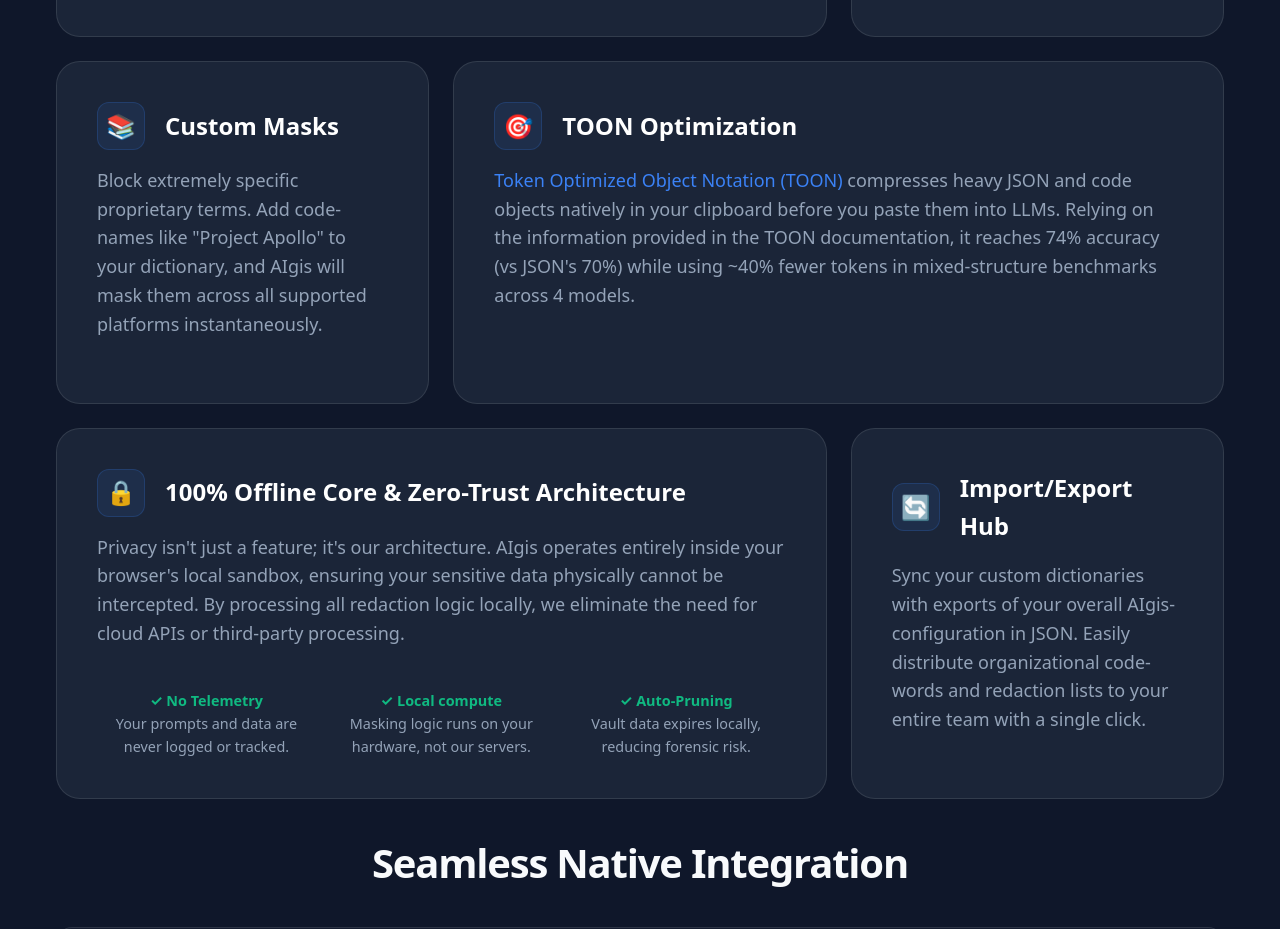
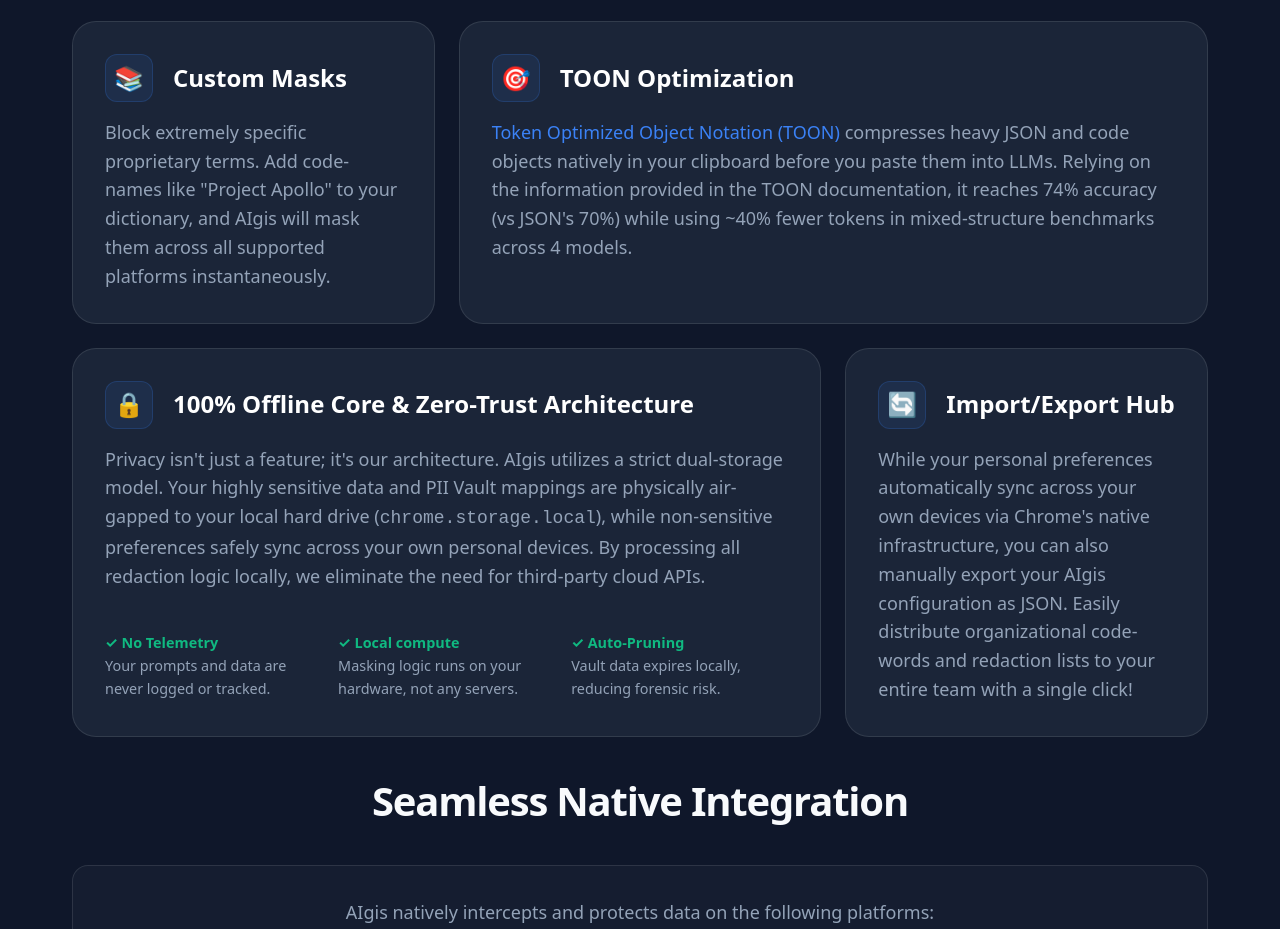
Before and after one commit to Karaatin/AIgis, a website built with Vite: page docs/index.html in a window 1280 px wide. Shown: the part 1096-2025 px from the top of the page. Built offline with nearby package versions, Linux system fonts and the light colour scheme.

Commit message:
docs: update README/PRIVACY with storage architecture and enhanced sequence diagrams; improved paddings in github-pages

```diff
--- a/docs/index.html
+++ b/docs/index.html
@@ -109,9 +109,7 @@
                     <h3>100% Offline Core & Zero-Trust Architecture</h3>
                 </div>
                 <p>
-                    Privacy isn't just a feature; it's our architecture. AIgis operates entirely inside your browser's
-                    local sandbox, ensuring your sensitive data physically cannot be intercepted. By processing all
-                    redaction logic locally, we eliminate the need for cloud APIs or third-party processing.
+                    Privacy isn't just a feature; it's our architecture. AIgis utilizes a strict dual-storage model. Your highly sensitive data and PII Vault mappings are physically air-gapped to your local hard drive (<code>chrome.storage.local</code>), while non-sensitive preferences safely sync across your own personal devices. By processing all redaction logic locally, we eliminate the need for third-party cloud APIs.
                 </p>
                 <div class="zero-trust-grid">
                     <div class="feature-item">
@@ -120,7 +118,7 @@
                     </div>
                     <div class="feature-item">
                         <strong>✓ Local compute</strong><br>
-                        Masking logic runs on your hardware, not our servers.
+                        Masking logic runs on your hardware, not any servers.
                     </div>
                     <div class="feature-item">
                         <strong>✓ Auto-Pruning</strong><br>
@@ -134,8 +132,7 @@
                     <div class="icon-badge">🔄</div>
                     <h3>Import/Export Hub</h3>
                 </div>
-                <p>Sync your custom dictionaries with exports of your overall AIgis-configuration in JSON. Easily
-                    distribute organizational code-words and redaction lists to your entire team with a single click.
+                <p>While your personal preferences automatically sync across your own devices via Chrome's native infrastructure, you can also manually export your AIgis configuration as JSON. Easily distribute organizational code-words and redaction lists to your entire team with a single click!
                 </p>
             </div>
 
@@ -251,7 +248,8 @@
             <div class="footer-col">
                 <h4>Product</h4>
                 <ul>
-                    <li><a href="https://chromewebstore.google.com/detail/diekahjhfmlpnelbpedhgedelgobalfb?utm_source=item-share-cb" target="_blank">Install Extension</a></li>
+                    <li><a href="https://chromewebstore.google.com/detail/diekahjhfmlpnelbpedhgedelgobalfb?utm_source=item-share-cb"
+                            target="_blank">Install Extension</a></li>
                     <li><a href="#features">Features</a></li>
                     <li><a href="#supported">Supported Platforms</a></li>
                     <li><a href="#showcase">Showcase</a></li>
--- a/docs/style.css
+++ b/docs/style.css
@@ -302,7 +302,8 @@ nav {
 .supported-section,
 .showcase-section,
 .coming-soon {
-    padding: 1rem 1rem;
+    padding-top: 1rem;
+    padding-bottom: 1rem;
 }
 
 .bento-grid {
@@ -316,13 +317,17 @@ nav {
     background: rgba(30, 41, 59, 0.85);
     border: 1px solid var(--surface-border);
     border-radius: 24px;
-    padding: 2.5rem;
+    padding: 2rem;
     display: flex;
     flex-direction: column;
     transition: transform 0.3s ease, border-color 0.3s ease;
     overflow: hidden;
     position: relative;
     transform: translateZ(0);
+}
+
+.panel > :last-child {
+    margin-bottom: 0;
 }
 
 .panel:hover {
@@ -579,9 +584,9 @@ footer {
     display: grid;
     grid-template-columns: repeat(3, 1fr);
     gap: 1rem;
-    margin-top: auto;
+    margin-top: 1rem;
     align-items: start;
-    text-align: center;
+    text-align: left;
 }
 
 .image-after,
@@ -706,7 +711,8 @@ footer {
     }
 
     .container {
-        padding: 0 1.25rem;
+        padding-left: 1.25rem;
+        padding-right: 1.25rem;
     }
 
     .panel {
```
Also changed, not shown: PRIVACY.md (+4 -5 lines), README.md.
